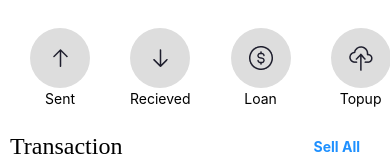
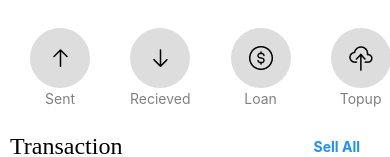
Before and after one commit to PROFF-1/rn-assignment5-22173542, a React Native app in the folder ExpensesApp/: screen /Home in a window 390 px wide. Shown: the part 365-522 px from the top of the page. Built offline with nearby package versions, Linux system fonts and the light colour scheme.

Commit message:
Dark Theme iimplemented on both screens

```diff
--- a/ExpensesApp/Screens/Home.js
+++ b/ExpensesApp/Screens/Home.js
@@ -28,8 +28,8 @@ export default function Home() {
             </Text>
         </View>
         </View>
-        <View style={styles.searchContainer}>
-          <MaterialIcons name="search" size={24} color="black"  style={[styles.search,{color: theme.colors.text}]}/>
+        <View style={[styles.searchContainer,{backgroundColor:isDarkMode?theme.colors.containerColor: '#ddd'}]}>
+          <MaterialIcons name="search" size={24} color="black"  style={[styles.search,{color: isDarkMode? 'white' :'black'}]}/>
         </View>
       </View>
 
@@ -44,8 +44,11 @@ export default function Home() {
           renderItem={({item})=>{
             return(
               <View style={styles.processContainer}>
-                <View style={styles.processIconContainer}>
-                  <Image source={item.image}/>
+                <View style={[styles.processIconContainer, {backgroundColor:isDarkMode? theme.colors.containerColor: '#ddd'}]}>
+                  <Image source={item.image}
+                  tintColor={isDarkMode?
+                    'white': 'black'
+                  }/>
                 </View>
                 <Text style={styles.processName}>{item.name}</Text>
               </View>
@@ -69,7 +72,7 @@ export default function Home() {
           return(
             <View style={styles.transactionContainer}>
               <View style={styles.transactionLeft}>
-                <View style={styles.icon}>
+                <View style={[styles.icon, {backgroundColor:isDarkMode?theme.colors.containerColor: '#ddd'}]}>
                 <Image
                     source={item.icon}
                     tintColor={
--- a/ExpensesApp/Styles/styles.js
+++ b/ExpensesApp/Styles/styles.js
@@ -50,7 +50,6 @@ export const styles = StyleSheet.create({
   },
 
   searchContainer:{
-    backgroundColor: '#ddd',
     display:'flex',
     alignItems:'center',
     justifyContent:'center',
@@ -81,7 +80,6 @@ export const styles = StyleSheet.create({
 
 
   processIconContainer:{
-    backgroundColor: '#ddd',
     height: 60,
     width: 60,
     display: 'flex',
@@ -92,7 +90,7 @@ export const styles = StyleSheet.create({
   },
 
   processName:{
-    color: 'aaa',
+    color: 'grey',
 
   },
 
@@ -132,7 +130,6 @@ export const styles = StyleSheet.create({
 
   icon:{
     marginRight: 20,
-    backgroundColor: '#ddd',
     height: 40,
     width: 40,
     display: 'flex',
--- a/ExpensesApp/ThemeContext.js
+++ b/ExpensesApp/ThemeContext.js
@@ -20,6 +20,7 @@ const theme ={
   colors: isDarkMode ?{
     background: '#171726',
     text: '#FFFFFF',
+    containerColor: '#222745'
   }:{
     background:'white',
     text: 'black'
```
